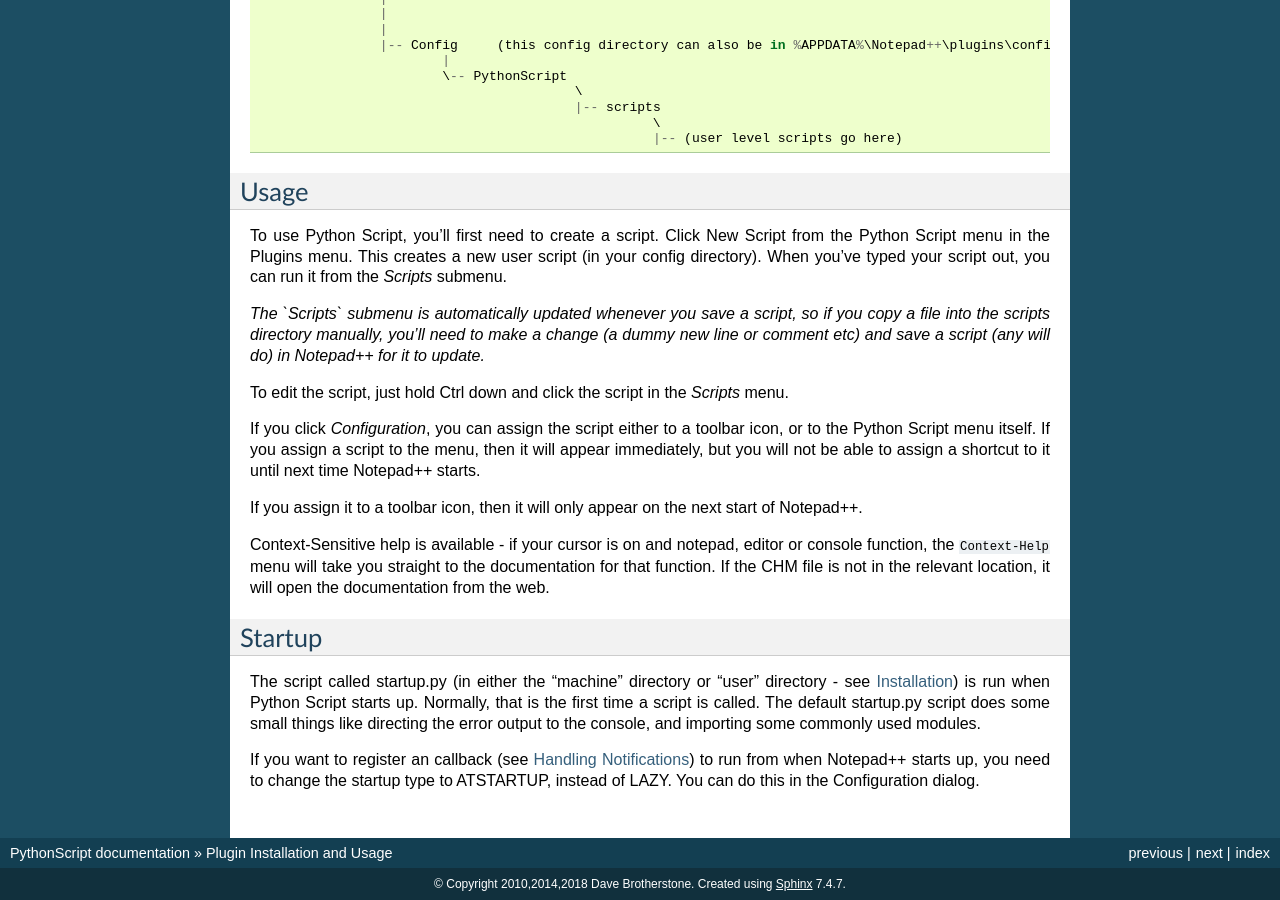
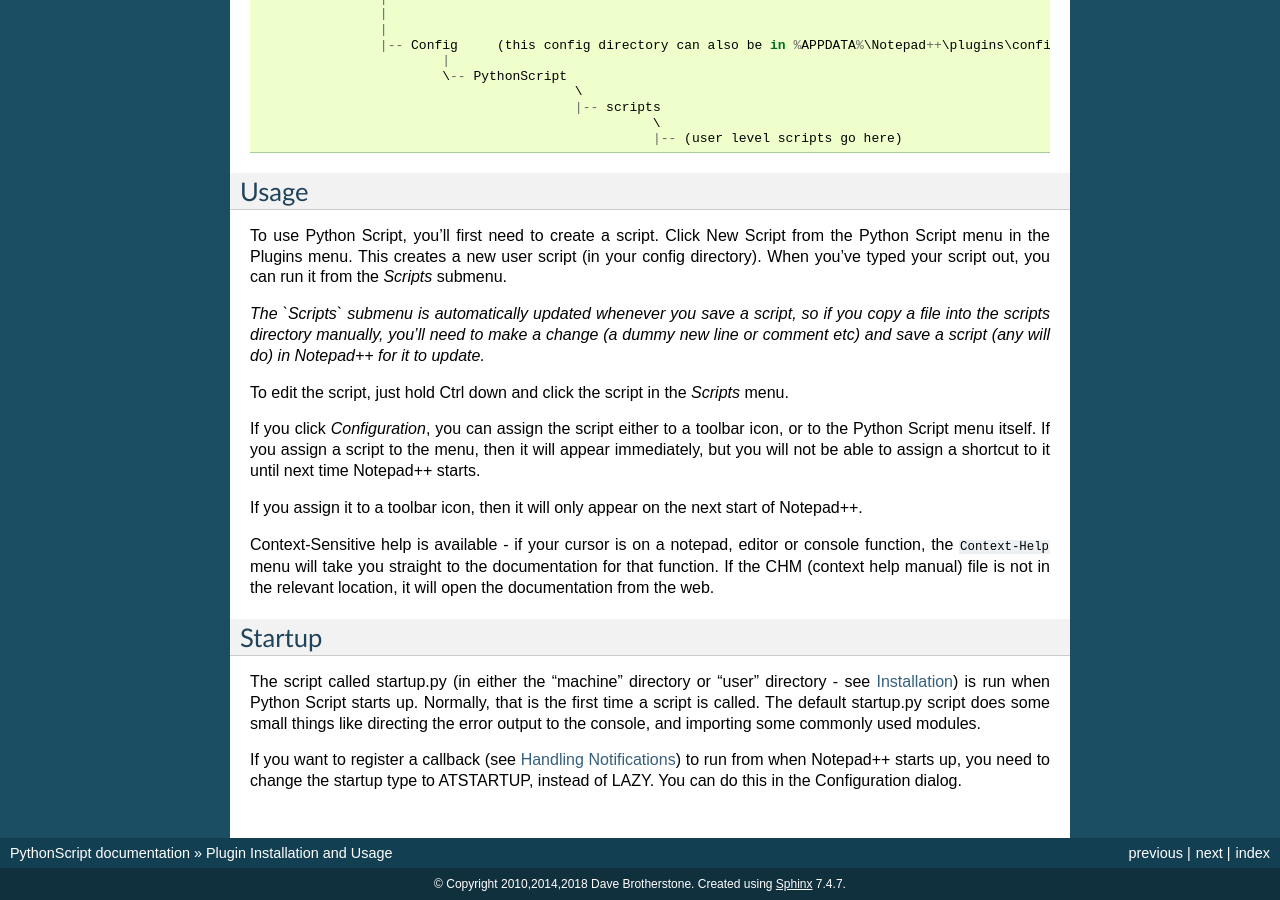
Before and after one commit to bruderstein/PythonScript, a Sphinx documentation site: the page built from docs/source/usage.rst, in a window 1280 px wide and 900 px high, scrolled down 664 px. Built offline with Sphinx 7.4.7, drawn with Linux system fonts in a browser that asks for light colours.

Commit message:
Update usage.rst
- typos: "and" to "a", "an" to "a"
- explain abreviation: CHM (context help manual)

```diff
--- a/docs/source/usage.rst
+++ b/docs/source/usage.rst
@@ -63,8 +63,8 @@
 
 If you assign it to a toolbar icon, then it will only appear on the next start of Notepad++.
 
-Context-Sensitive help is available - if your cursor is on and notepad, editor or console function, the ``Context-Help`` menu
-will take you straight to the documentation for that function.  If the CHM file is not in the relevant location, it will open the
+Context-Sensitive help is available - if your cursor is on a notepad, editor or console function, the ``Context-Help`` menu
+will take you straight to the documentation for that function.  If the CHM (context help manual) file is not in the relevant location, it will open the
 documentation from the web.
 
 
@@ -77,5 +77,5 @@
 starts up.  Normally, that is the first time a script is called.  The default startup.py script does some small things like directing
 the error output to the console, and importing some commonly used modules.
 
-If you want to register an callback (see :ref:`Notifications`) to run from when Notepad++ starts up, you need to change the startup type
+If you want to register a callback (see :ref:`Notifications`) to run from when Notepad++ starts up, you need to change the startup type
 to ATSTARTUP, instead of LAZY.  You can do this in the Configuration dialog.
```
